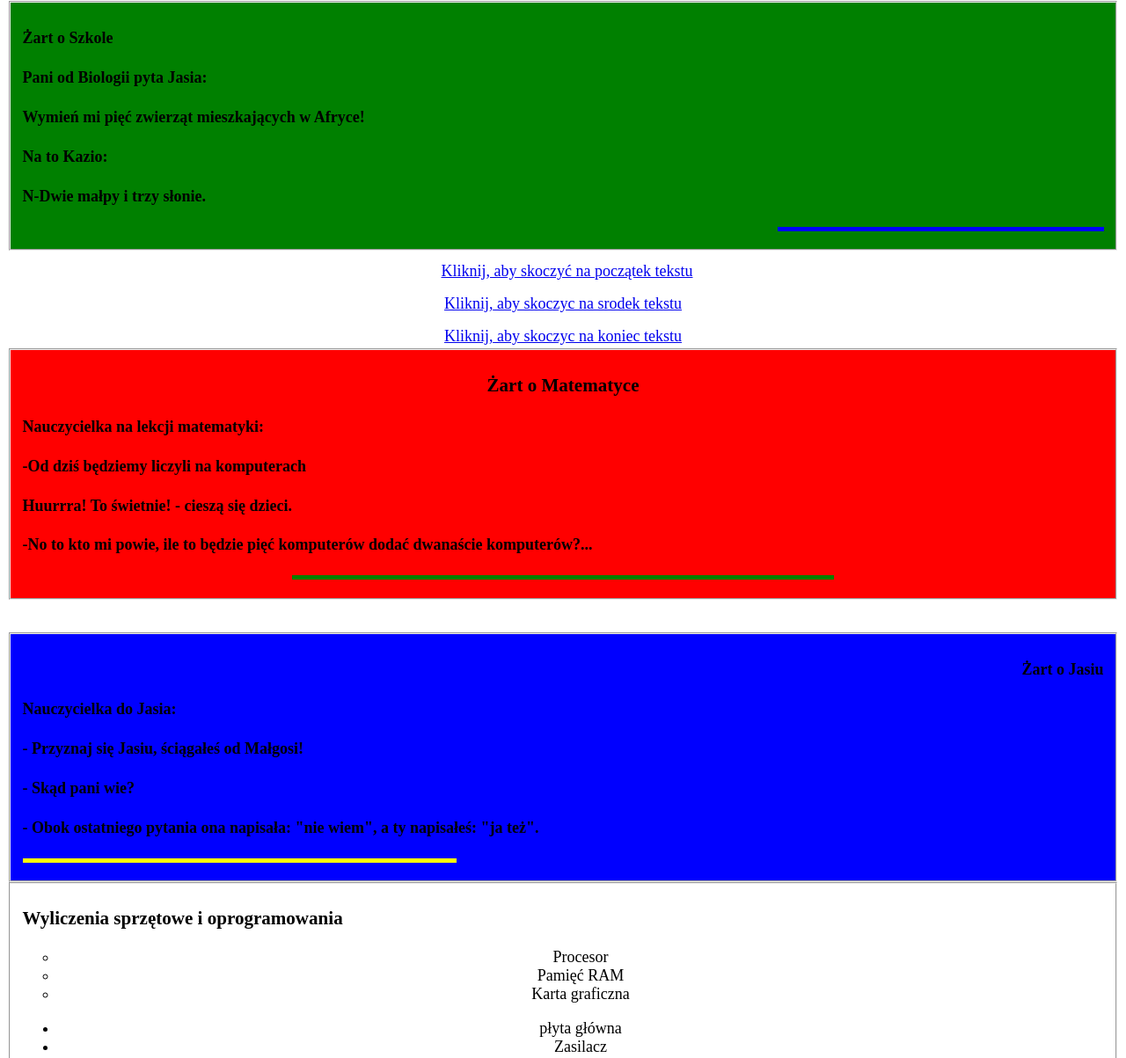
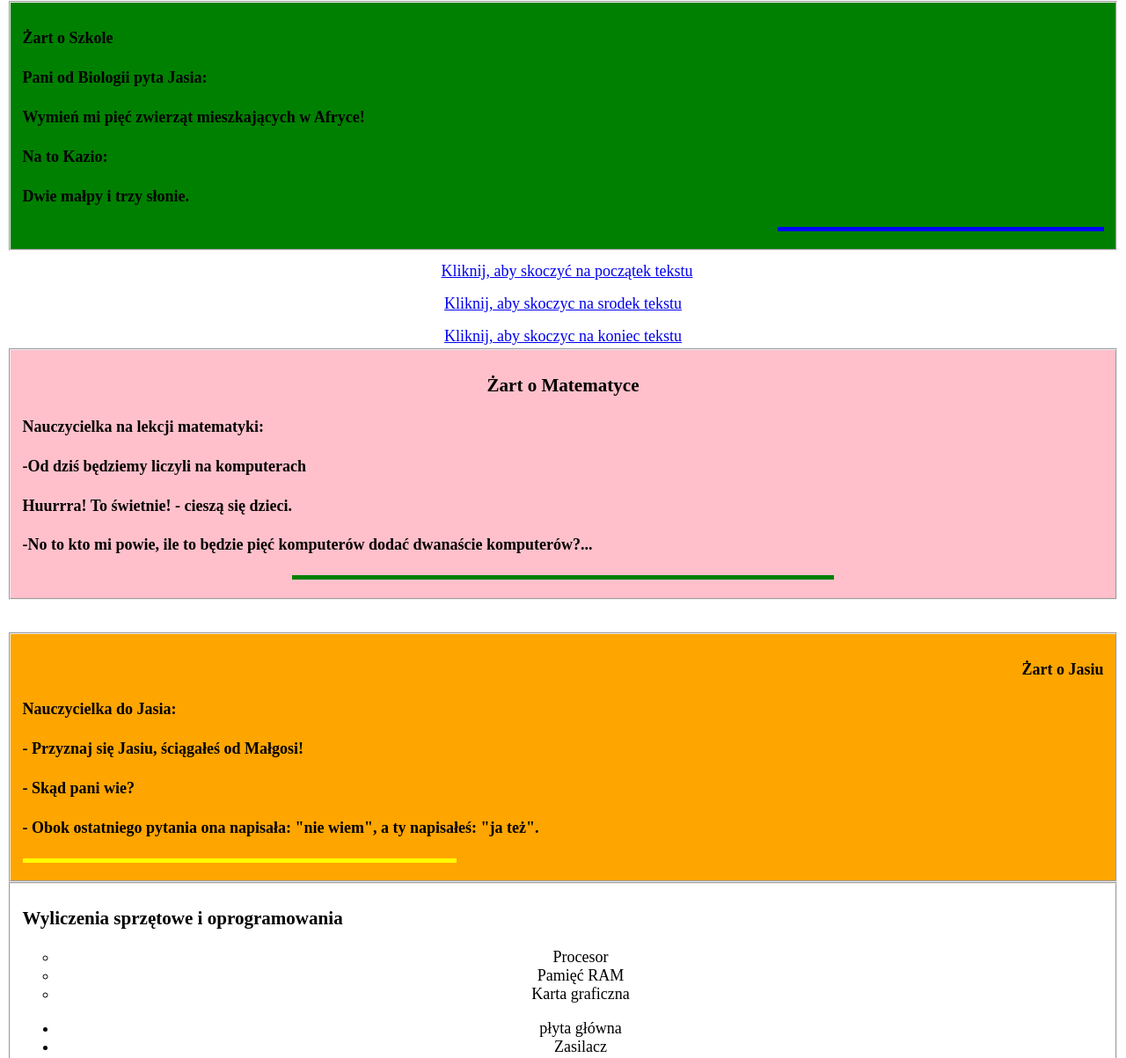
Before and after one commit to nikos41111/tak, a plain HTML site: page index.html in a window 1280 px wide. Shown: the part 2173-3376 px from the top of the page at 88% size. Drawn offline with Linux system fonts and the light colour scheme.

Commit message:
index.html

```diff
--- a/index.html
+++ b/index.html
@@ -27,13 +27,13 @@
  <h1> Majer </h1><br>
 <p align="center"> <font color="red" size="1" face="Arial"> :-)) + szeroki uśmiech </font> </p> <br>
 <p align="left"> <font color="blue" size="2" face="Arial"> :( + Smutek </font> </p> <br>
-<p align="right"> <font color="green" size="3" face="Arial">  + płacz </font> </p> <br>
+<p align="right"> <font color="green" size="3" face="Arial"> :| + bez emocji </font> </p> <br>
 <p align="center"> <font color="yellow" size="4" face="Arial"> x(( + przygnębienie </font> </p> <br>
 <p align="right"> <font color="orange" size="5" face="Arial"> :) + zadowolenie </font> </p> <br>
 <p align="left"> <font color="pink" size="6" face="Arial"> >=( + złość </font> </p> <br>
 <p align="left"> <font color="magenta" size="2" face="Verdana"> Adres:80-127,Gacie,Krótka,17,34 </font> </p> <br>
 <p align="right"> <i> Ulubiony aktor: Marcin fura </i> </p> <br>
-<p align="right"> <font color="pink" size="5" face="Times New Roman"> <b> Ulubiony zespół muzyczny: Sentino </b> </p> <br>
+<p align="center"> <font color="pink" size="5" face="Times New Roman"> <b> Ulubiony zespół muzyczny: Sentino </b> </p> <br>
 <center> <font color="aqua" size="3" face="Times New Roman"> <strike> Data urodzenia: 21 lipca 1999 </strike> </p>  <br>
 <p align="left"> <font color="green" size="6" face="Arial"> <b>H</b> <sub>2</sub>  <b>SO</b> <sub>4</sub> </p> <br>
 <p align="left"> <font color="black" size="4" face="Times New Roman"> <u>x</u><sup>*</sup><u>x=x</u><sup>2</sup> </p> <br>
@@ -44,7 +44,7 @@
 <H4 ALIGN=left>Pani od Biologii pyta Jasia:<br></h4>
        <H4 ALIGN=left>Wymień mi pięć zwierząt mieszkających w Afryce!<br></h4>
       <H4 ALIGN=left>Na to Kazio:<br></h4>
-       <H4 ALIGN=left>N-Dwie małpy i trzy słonie.<br></h4>
+       <H4 ALIGN=left>Dwie małpy i trzy słonie.<br></h4>
 <HR SIZE=5 WIDTH=30% ALIGN=right COLOR=blue>
 </Fieldset>
 &nbsp
@@ -52,7 +52,7 @@
   <a href="#skok_poczatek">Kliknij, aby skoczyć na początek tekstu</br></a>
    <a href="#skok_srodek">Kliknij, aby skoczyc na srodek tekstu</br></a>
     <a href="#skok_koniec">Kliknij, aby skoczyc na koniec tekstu</br></a>
-<FIELDSET style="background-color:red">
+<FIELDSET style="background-color:pink">
    <H3 ALIGN=center> Żart o Matematyce</H3>
 <H4 ALIGN=left>Nauczycielka na lekcji matematyki:<br></h4>
 <H4 ALIGN=left>-Od dziś będziemy liczyli na komputerach<br></h4>
@@ -61,7 +61,7 @@
 <HR SIZE=5 WIDTH=50% ALIGN=center COLOR=green>
 </Fieldset>
 &nbsp
-<FIELDSET style="background-color:blue">
+<FIELDSET style="background-color:orange">
    <H4 ALIGN=right>Żart o Jasiu <br> </H4>
 <H4 ALIGN=left>Nauczycielka do Jasia:<br></h4>
    <H4 ALIGN=left>- Przyznaj się Jasiu, ściągałeś od Małgosi!<br></h4>
```
